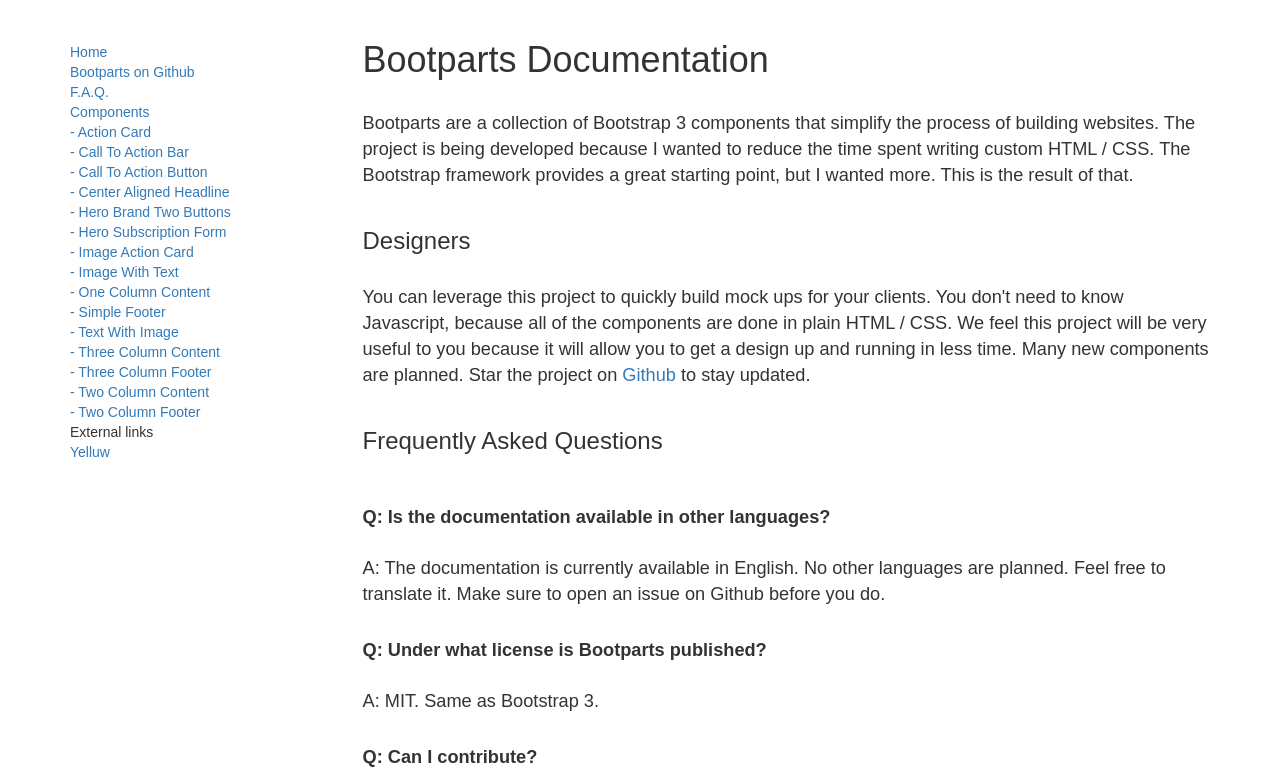
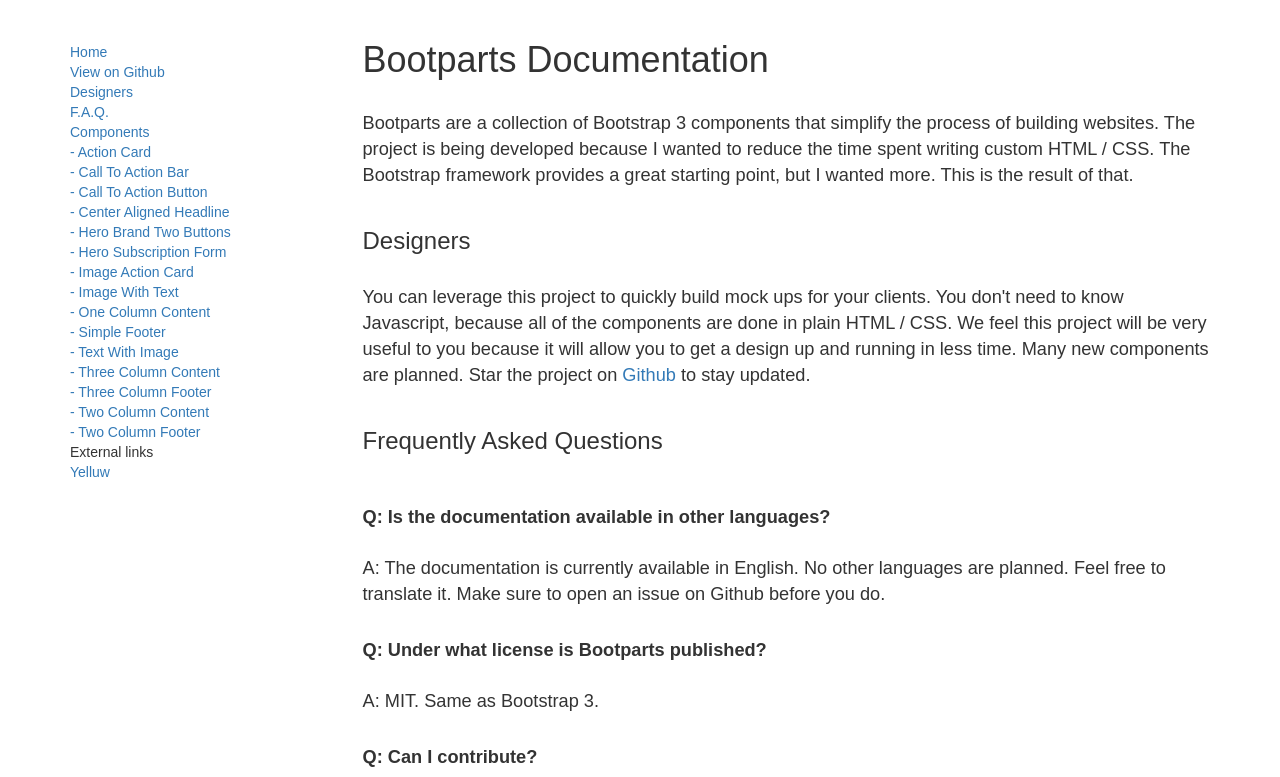
Before and after one commit to yelluw/Bootparts, a plain HTML site: page documentation/index.html in a window 1280 px wide. Shown: the top 777 px of the page. Drawn offline with Linux system fonts and the light colour scheme; a web font is replaced by a local one.

Commit message:
added link to designers section

```diff
--- a/documentation/index.html
+++ b/documentation/index.html
@@ -44,9 +44,9 @@
             <div class="col-lg-3 col-md-3 col-sm-3 col-xs-4 left-column">
               <ul class="list-unstyled">
                 <li><a href="https://yelluw.github.io/Bootparts">Home</a></li>
-                <li><a href="https://github.com/yelluw/Bootparts">Bootparts on Github</a></li>
+                <li><a href="https://github.com/yelluw/Bootparts">View on Github</a></li>
+                <li><a href="#desginers">Designers</a></li>
                 <li><a href="#faq">F.A.Q.</a></li>
-                <!--<li><a href="">Tutorial</a></li>-->
                 <li><a href="#components">Components</a></li>
                 <li><a href="#action-card">- Action Card </a></li>
                 <li><a href="#call-to-action-bar">- Call To Action Bar</a></li>
```
